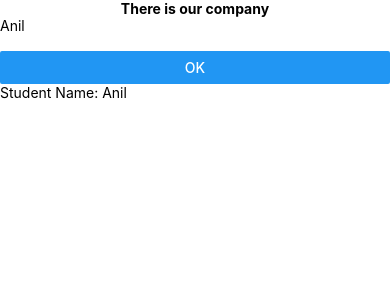
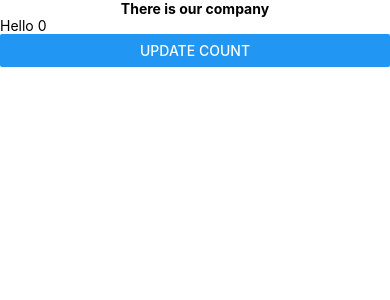
Before and after one commit to ProgramerSalar/react-Native, a React Native app in the folder AwesomeProject/: screen / in a window 390 px wide. Shown: the top 300 px of the page. Built offline with nearby package versions, Linux system fonts and the light colour scheme.

Commit message:
how to use useEffect in react native

```diff
--- a/AwesomeProject/App.tsx
+++ b/AwesomeProject/App.tsx
@@ -1,6 +1,6 @@
 import React from 'react';
 import {View, Text} from 'react-native';
-import  Manish  from './components/company';
+import  {Manish}  from './components/company';
 
 
 
--- a/AwesomeProject/components/company.js
+++ b/AwesomeProject/components/company.js
@@ -1,48 +1,23 @@
-import React, { useState, Component } from 'react';
+import React, { useState, Component, useEffect } from 'react';
 import { View, Text, StyleSheet, TextInput, Button, FlatList, ScrollView, SectionList } from 'react-native';
 import { styles } from './style';
 import Student from './student';
 
 
+export const Manish = () => {
+    const [count, setCount] = useState(0)
+    useEffect(() =>{
+        console.warn('hello')
+    }, [] // bracket is life cycles
 
+    )
+    return (
+        <View>
+            <Text>
+                Hello {count}
+            </Text>
 
-class Manish extends Component{
-    constructor(){
-        super()
-        this.state={
-            name:"Anil",
-            age:undefined,
-        }
-    }
-
-
-    updateName(val){
-        this.setState({name:val})
-    }
-
-
-
-    render(){
-        return(
-            <View>
-                <Text>{this.state.name}{this.state.age}</Text>
-                <TextInput onChangeText={(text) => this.updateName(text)}></TextInput>
-                <Button title='ok' ></Button>
-                <Student name={this.state.name}/>
-            </View>
-        )
-    }
+            <Button title='update Count' onPress={() => setCount(count+1)}></Button>
+        </View>
+    )
 }
-
-
-
-
-
-
-
-
-
-
-
-
-export default Manish;
--- a/AwesomeProject/components/student.js
+++ b/AwesomeProject/components/student.js
@@ -4,13 +4,11 @@ import { View, Text, StyleSheet, TextInput, Button, FlatList, ScrollView, Sectio
 
 
 
-class Student extends Component{
-    render(){
-
-
-        return(
+class Student extends Component {
+    render() {
+        return (
             <View>
-                <Text>Student Name: {this.props.name} </Text>
+                <Text>Your Name: {this.props.name}</Text>
             </View>
         )
     }
```
